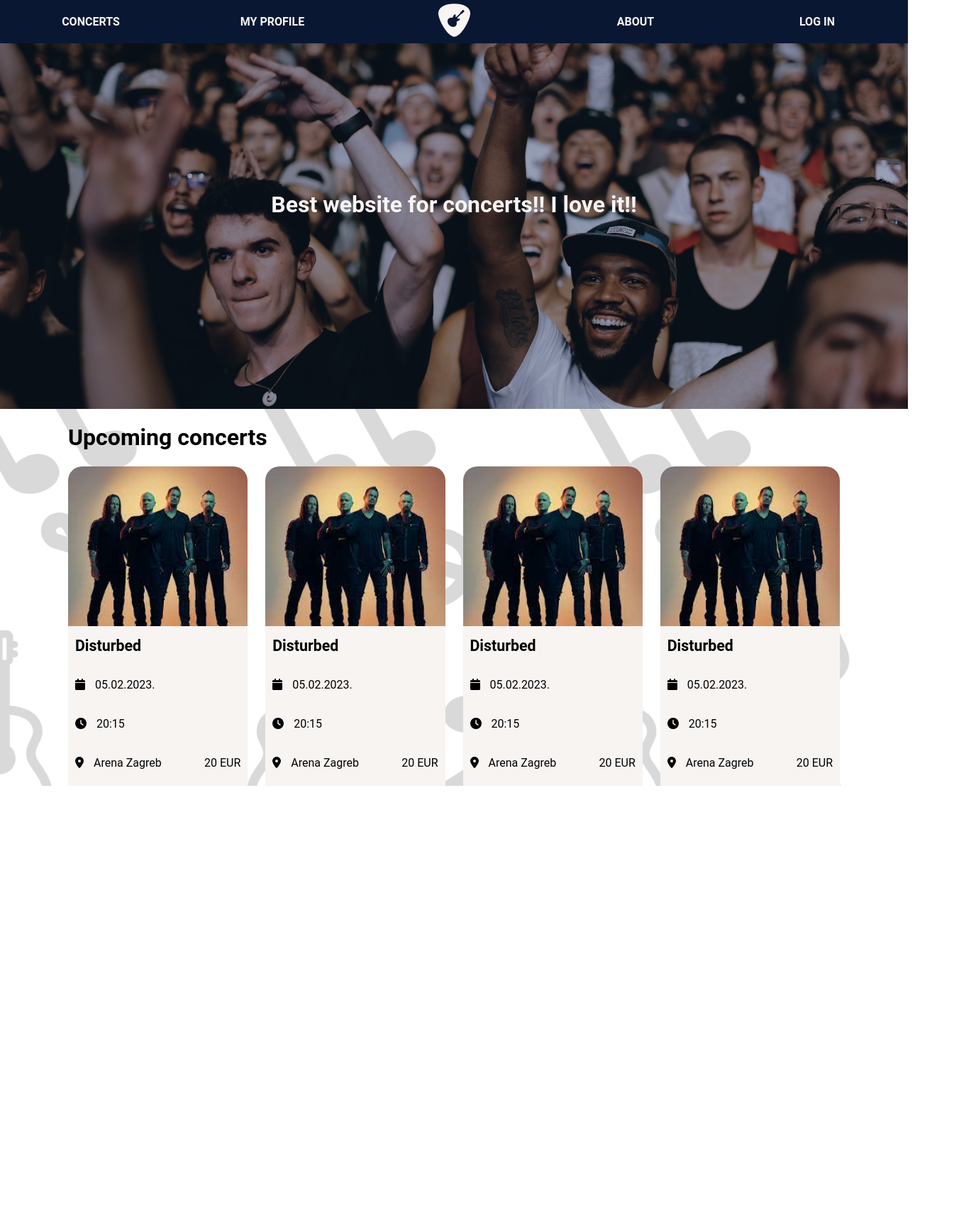
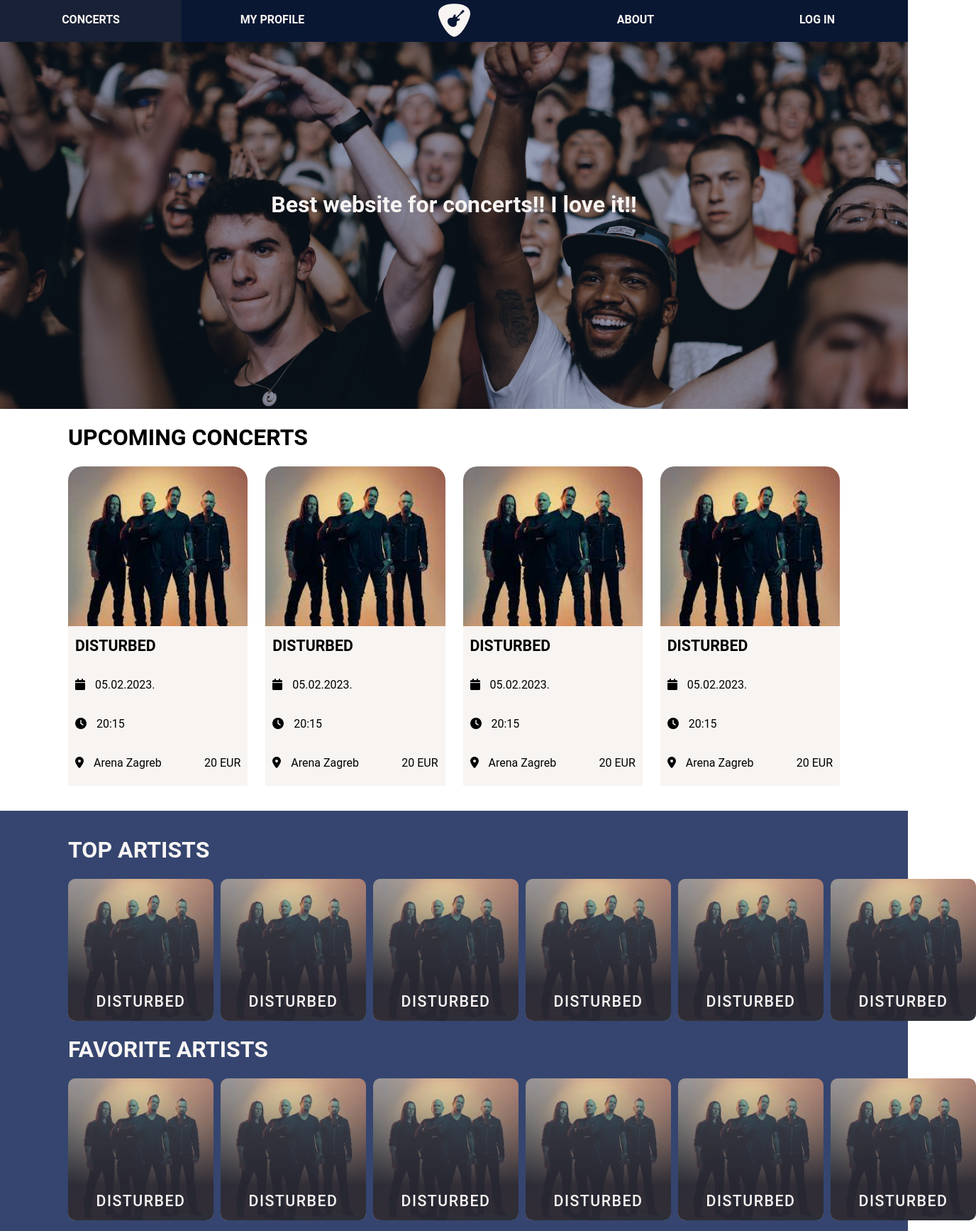
Before and after one commit to vorDa123/Zavrsni_Rad_dkuharic, a Vue app in the folder Koncertus/: page / in a window 1280 px wide. Shown: the whole page at 71% size, 1376 px wide, since content can reach past the window. Before the commit the page ends 1107 px from the top, so only its background shows below. Built offline with nearby package versions, Linux system fonts and the light colour scheme.

Commit message:
Home page development
Adjusted navigation, finished upcoming concerts section, finished top artist section

```diff
--- a/Koncertus/src/App.vue
+++ b/Koncertus/src/App.vue
@@ -4,27 +4,13 @@
 
 <template>
   <nav>
-      <ul>
-        <li>
-          <RouterLink to="/concerts">CONCERTS</RouterLink>
-        </li>
-        <li>
-          <RouterLink to="/profile">MY PROFILE</RouterLink>
-        </li>
-        <li>
+    <RouterLink to="/concerts" class="middleAlign notLogo">CONCERTS</RouterLink>
+    <RouterLink to="/profile" class="middleAlign notLogo">MY PROFILE</RouterLink>
     <RouterLink to="/">
       <img src="@/assets/img/Logo.svg" alt="" width="45" height="47" />
     </RouterLink>
-        </li>
-        <li>
-          <RouterLink to="/about">ABOUT</RouterLink>
-        </li>
-        <li>
-          <RouterLink to="/login">LOG IN</RouterLink>
-        </li>
-      </ul>
+    <RouterLink to="/about" class="middleAlign notLogo">ABOUT</RouterLink>
+    <RouterLink to="/login" class="middleAlign notLogo">LOG IN</RouterLink>
   </nav>
-
-
   <RouterView />
 </template>
--- a/Koncertus/src/assets/styles.css
+++ b/Koncertus/src/assets/styles.css
@@ -4,40 +4,43 @@
 
 body {
     margin: 0 !important;
-    background-image: url("@/assets/img/slikabg.png");
-    background-size: cover;
-    background-repeat: repeat;
 }
 
-p{
+p {
     margin: 0;
 }
 
 nav {
     width: 100%;
     background-color: #0A1733;
+    display: flex;
+    justify-content: center;
+    align-items: middle;
     position: fixed;
 }
 
-nav ul {
-    list-style-type: none;
-    margin: 0;
-    padding: 0;
-    overflow: hidden;
+nav a.middleAlign{
+    padding: 18px 0 0 0;
 }
 
-nav ul li {
-    display: inline-block;
+nav a{
+    width: 20%;
     text-align: center;
+    color: #F7F4F2;
+    font-weight: bold;
     vertical-align: middle;
-    width: 20%;
 }
 
-nav ul li a {
-    display: block;
-    padding: 5px;
-    color: #F7F4F2;
-    font-weight: bold;
+nav a img{
+    padding: 5px 0 2.5px 0;
+}
+
+nav a.notLogo:hover {
+    background-color: #182135;
+}
+
+nav a.notLogo:visited {
+    border-bottom: 10px solid #F7F4F2;
 }
 
 a {
@@ -76,6 +79,7 @@
     border-radius: 20px 20px 0 0;
     width: 300px;
     height: 450px;
+    cursor: pointer;
 }
 
 .concertCardImage {
@@ -94,21 +98,69 @@
     line-height: 55px;
 }
 
-.concertCardText p{
+.concertCardText p {
     padding: 0 10px 0 10px;
 }
 
-.concertCardTextTitle{
+.concertCardTextTitle {
     font-size: 16pt;
     font-weight: bold;
 }
 
-.paddingRightCardIcon{
+.paddingRightCardIcon {
     padding-right: 10px;
 }
 
-.sameLine{
+.sameLine {
     display: flex;
     width: 100%;
     justify-content: space-between;
 }
+
+.topFavoriteArtistsSection{
+    background-color: #112455;
+    opacity: 0.85;
+    color: #F7F4F2;
+    margin: 35px 0 0 0;
+    padding: 15px 0 15px 0;
+}
+
+.uppercase{
+    text-transform: uppercase;
+}
+
+.bold{
+    font-weight: 500;
+}
+
+.artistsCardsContainer{
+    width: 100%;
+    display: flex;
+    gap: 10px;
+}
+
+.artistCard{
+    width: 205px;
+    height: 200px;
+    border-radius: 10px;
+    background-image: url("@/assets/img/disturbed.png");
+    background-size: cover;
+    background-repeat: no-repeat;
+    z-index: 1;
+}
+
+.gradientBackground{
+    width: inherit;
+    height: inherit;
+    border-radius: inherit;
+    z-index: 2;
+    background: linear-gradient(0deg, rgba(1,0,13,0.95) 25%, rgba(250,250,250,0.1) 100%);
+}
+
+.artistCardTitle{
+    position: relative;
+    top: 160px;
+    text-align: center;
+    font-size: 16pt;
+    letter-spacing: 1.5px;
+}
--- /dev/null
+++ b/Koncertus/src/components/TopFavoriteArtists.vue
@@ -0,0 +1,76 @@
+<template>
+    <div class="topFavoriteArtistsSection">
+        <div class="wrapper">
+            <div class="topArtists">
+                <h1 class="uppercase">Top artists</h1>
+                <div class="artistsCardsContainer">
+                    <div class="artistCard">
+                        <div class="gradientBackground">
+                            <p class="uppercase bold artistCardTitle">Disturbed</p>
+                        </div>
+                    </div>
+                    <div class="artistCard">
+                        <div class="gradientBackground">
+                            <p class="uppercase bold artistCardTitle">Disturbed</p>
+                        </div>
+                    </div>
+                    <div class="artistCard">
+                        <div class="gradientBackground">
+                            <p class="uppercase bold artistCardTitle">Disturbed</p>
+                        </div>
+                    </div>
+                    <div class="artistCard">
+                        <div class="gradientBackground">
+                            <p class="uppercase bold artistCardTitle">Disturbed</p>
+                        </div>
+                    </div>
+                    <div class="artistCard">
+                        <div class="gradientBackground">
+                            <p class="uppercase bold artistCardTitle">Disturbed</p>
+                        </div>
+                    </div>
+                    <div class="artistCard">
+                        <div class="gradientBackground">
+                            <p class="uppercase bold artistCardTitle">Disturbed</p>
+                        </div>
+                    </div>
+                </div>
+            </div>
+            <div class="favoriteArtists">
+                <h1 class="uppercase">Favorite artists</h1>
+                <div class="artistsCardsContainer">
+                    <div class="artistCard">
+                        <div class="gradientBackground">
+                            <p class="uppercase bold artistCardTitle">Disturbed</p>
+                        </div>
+                    </div>
+                    <div class="artistCard">
+                        <div class="gradientBackground">
+                            <p class="uppercase bold artistCardTitle">Disturbed</p>
+                        </div>
+                    </div>
+                    <div class="artistCard">
+                        <div class="gradientBackground">
+                            <p class="uppercase bold artistCardTitle">Disturbed</p>
+                        </div>
+                    </div>
+                    <div class="artistCard">
+                        <div class="gradientBackground">
+                            <p class="uppercase bold artistCardTitle">Disturbed</p>
+                        </div>
+                    </div>
+                    <div class="artistCard">
+                        <div class="gradientBackground">
+                            <p class="uppercase bold artistCardTitle">Disturbed</p>
+                        </div>
+                    </div>
+                    <div class="artistCard">
+                        <div class="gradientBackground">
+                            <p class="uppercase bold artistCardTitle">Disturbed</p>
+                        </div>
+                    </div>
+                </div>
+            </div>
+        </div>
+    </div>
+</template>
--- a/Koncertus/src/components/UpcomingConcerts.vue
+++ b/Koncertus/src/components/UpcomingConcerts.vue
@@ -1,5 +1,6 @@
 <template>
-    <h1>Upcoming concerts</h1>
+    <div class="wrapper">
+        <h1 class="uppercase">Upcoming concerts</h1>
         <!--
         For importing icons:
         <font-awesome-icon icon="fa-solid fa-calendar" />
@@ -9,11 +10,12 @@
             <div class="concertCard">
                 <div class="concertCardImage"></div>
                 <div class="concertCardText">
-                <p class="concertCardTextTitle">Disturbed</p>
-                <p><font-awesome-icon icon="fa-solid fa-calendar" class="paddingRightCardIcon"/> 05.02.2023.</p>
-                <p><font-awesome-icon icon="fa-solid fa-clock" class="paddingRightCardIcon"/> 20:15</p>
+                    <p class="concertCardTextTitle uppercase">Disturbed</p>
+                    <p><font-awesome-icon icon="fa-solid fa-calendar" class="paddingRightCardIcon" /> 05.02.2023.</p>
+                    <p><font-awesome-icon icon="fa-solid fa-clock" class="paddingRightCardIcon" /> 20:15</p>
                     <div class="sameLine">
-                    <p><font-awesome-icon icon="fa-solid fa-location-dot" class="paddingRightCardIcon"/> Arena Zagreb</p>
+                        <p><font-awesome-icon icon="fa-solid fa-location-dot" class="paddingRightCardIcon" /> Arena
+                            Zagreb</p>
                         <p class="alignRight">20 EUR</p>
                     </div>
                 </div>
@@ -21,11 +23,12 @@
             <div class="concertCard">
                 <div class="concertCardImage"></div>
                 <div class="concertCardText">
-                <p class="concertCardTextTitle">Disturbed</p>
-                <p><font-awesome-icon icon="fa-solid fa-calendar" class="paddingRightCardIcon"/> 05.02.2023.</p>
-                <p><font-awesome-icon icon="fa-solid fa-clock" class="paddingRightCardIcon"/> 20:15</p>
+                    <p class="concertCardTextTitle uppercase">Disturbed</p>
+                    <p><font-awesome-icon icon="fa-solid fa-calendar" class="paddingRightCardIcon" /> 05.02.2023.</p>
+                    <p><font-awesome-icon icon="fa-solid fa-clock" class="paddingRightCardIcon" /> 20:15</p>
                     <div class="sameLine">
-                    <p><font-awesome-icon icon="fa-solid fa-location-dot" class="paddingRightCardIcon"/> Arena Zagreb</p>
+                        <p><font-awesome-icon icon="fa-solid fa-location-dot" class="paddingRightCardIcon" /> Arena
+                            Zagreb</p>
                         <p class="alignRight">20 EUR</p>
                     </div>
                 </div>
@@ -33,11 +36,12 @@
             <div class="concertCard">
                 <div class="concertCardImage"></div>
                 <div class="concertCardText">
-                <p class="concertCardTextTitle">Disturbed</p>
-                <p><font-awesome-icon icon="fa-solid fa-calendar" class="paddingRightCardIcon"/> 05.02.2023.</p>
-                <p><font-awesome-icon icon="fa-solid fa-clock" class="paddingRightCardIcon"/> 20:15</p>
+                    <p class="concertCardTextTitle uppercase">Disturbed</p>
+                    <p><font-awesome-icon icon="fa-solid fa-calendar" class="paddingRightCardIcon" /> 05.02.2023.</p>
+                    <p><font-awesome-icon icon="fa-solid fa-clock" class="paddingRightCardIcon" /> 20:15</p>
                     <div class="sameLine">
-                    <p><font-awesome-icon icon="fa-solid fa-location-dot" class="paddingRightCardIcon"/> Arena Zagreb</p>
+                        <p><font-awesome-icon icon="fa-solid fa-location-dot" class="paddingRightCardIcon" /> Arena
+                            Zagreb</p>
                         <p class="alignRight">20 EUR</p>
                     </div>
                 </div>
@@ -45,14 +49,16 @@
             <div class="concertCard">
                 <div class="concertCardImage"></div>
                 <div class="concertCardText">
-                <p class="concertCardTextTitle">Disturbed</p>
-                <p><font-awesome-icon icon="fa-solid fa-calendar" class="paddingRightCardIcon"/> 05.02.2023.</p>
-                <p><font-awesome-icon icon="fa-solid fa-clock" class="paddingRightCardIcon"/> 20:15</p>
+                    <p class="concertCardTextTitle uppercase">Disturbed</p>
+                    <p><font-awesome-icon icon="fa-solid fa-calendar" class="paddingRightCardIcon" /> 05.02.2023.</p>
+                    <p><font-awesome-icon icon="fa-solid fa-clock" class="paddingRightCardIcon" /> 20:15</p>
                     <div class="sameLine">
-                    <p><font-awesome-icon icon="fa-solid fa-location-dot" class="paddingRightCardIcon"/> Arena Zagreb</p>
+                        <p><font-awesome-icon icon="fa-solid fa-location-dot" class="paddingRightCardIcon" /> Arena
+                            Zagreb</p>
                         <p>20 EUR</p>
                     </div>
                 </div>
             </div>
         </div>
+    </div>
 </template>
--- a/Koncertus/src/views/HomePage.vue
+++ b/Koncertus/src/views/HomePage.vue
@@ -4,17 +4,18 @@
       <p class="commentHeroText">Best website for concerts!! I love it!!</p>
     </div>
   </div>
-  <div class="wrapper">
-    <UpcomingConcerts />
-  </div>
+  <UpcomingConcerts />
+  <TopFavoriteArtists />
 </template>
 
 <script>
 import UpcomingConcerts from "@/components/UpcomingConcerts.vue";
+import TopFavoriteArtists from "@/components/TopFavoriteArtists.vue";
 
 export default {
   components: {
     UpcomingConcerts,
+    TopFavoriteArtists,
   },
 }
 </script>
```
Lines whose indentation alone changed are shown as unchanged.
